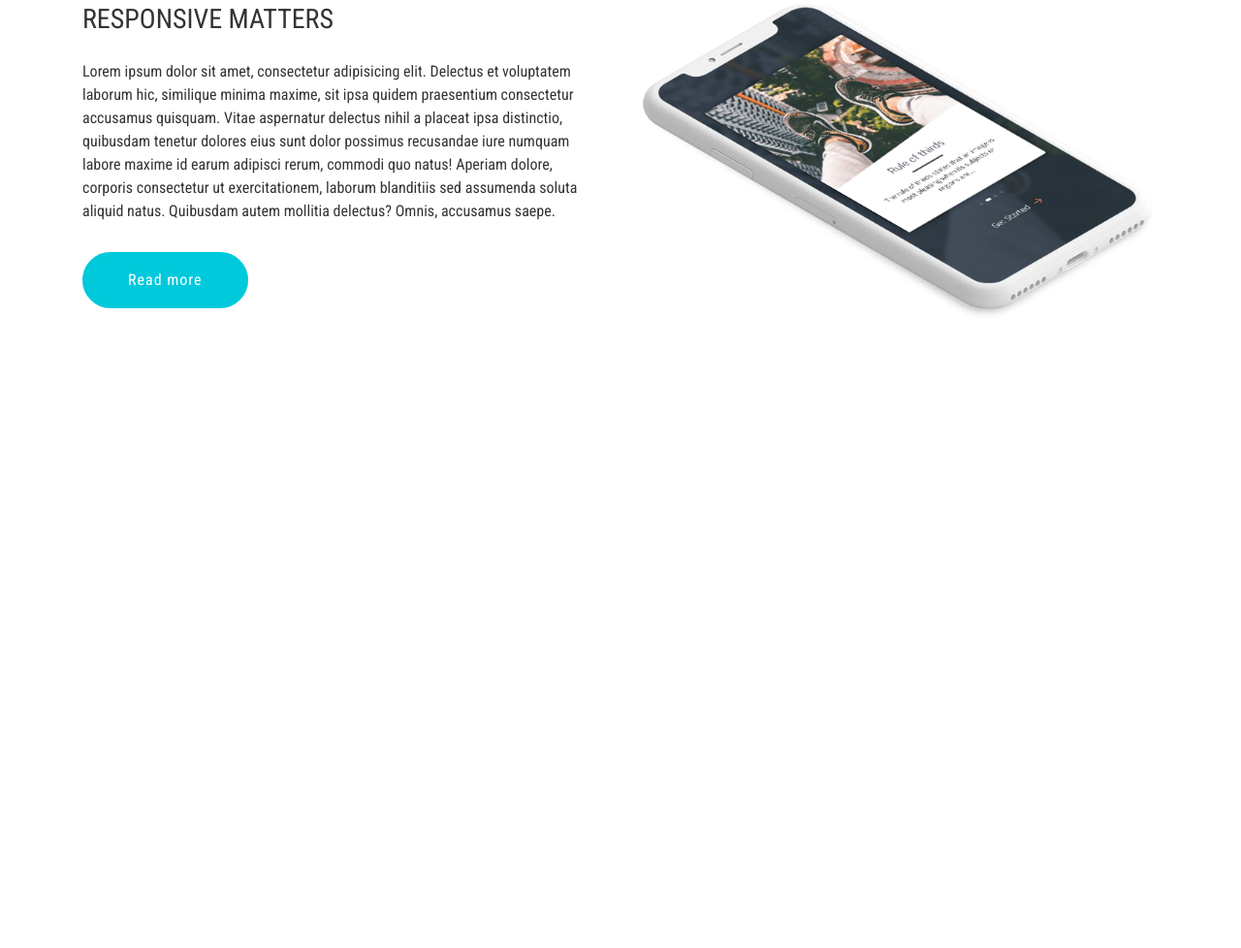
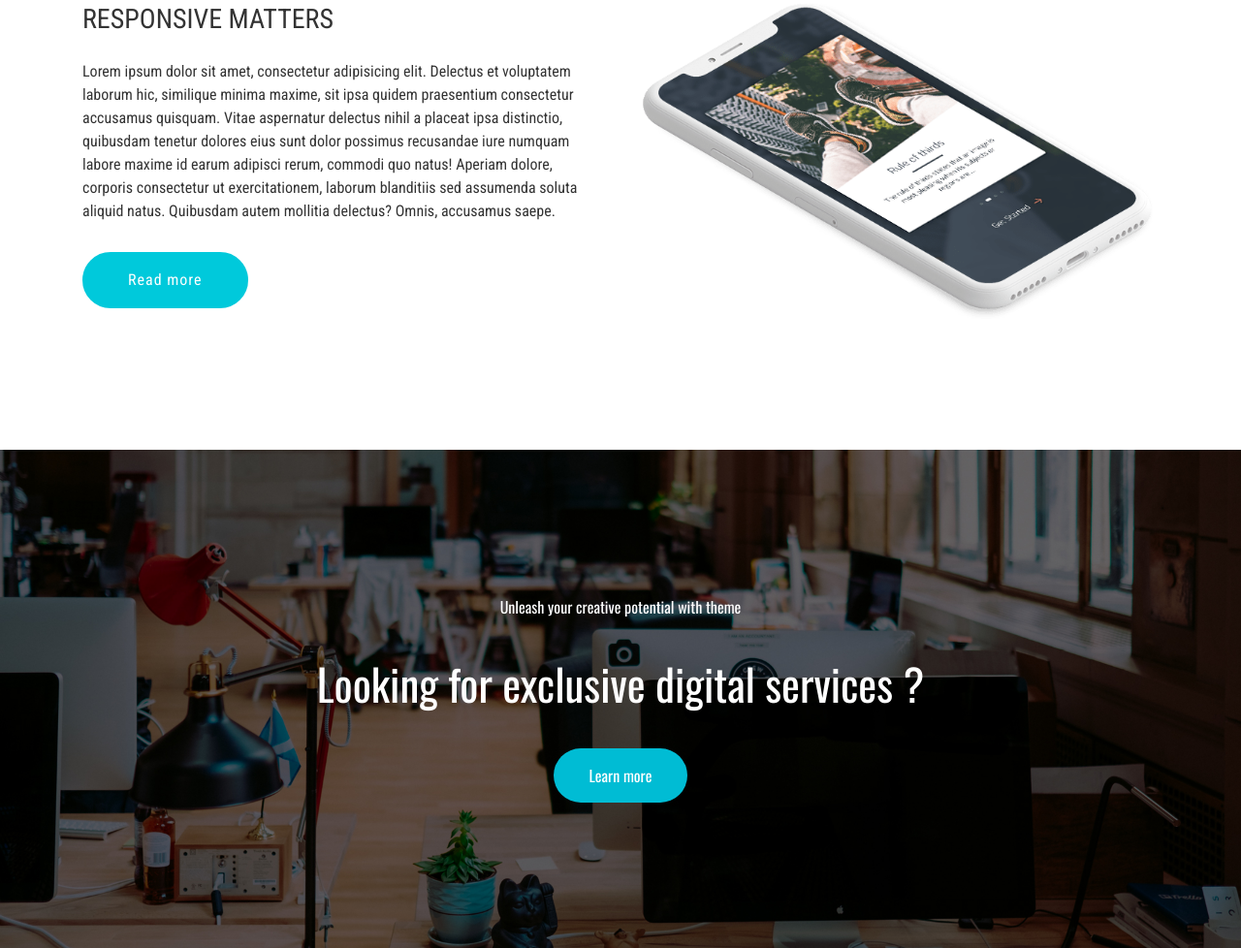
Before and after one commit to artemdolbiev/nike-complete, a website: page index.html in a window 1280 px wide. Shown: the part 3273-4251 px from the top of the page at 97% size. Before the commit the page ends 3737 px from the top, so only its background shows below. Drawn offline with nearby package versions, Linux system fonts and the light colour scheme.

Commit message:
End section parallax

```diff
--- a/assets/css/style.css
+++ b/assets/css/style.css
@@ -765,5 +765,34 @@ a.box.text-center {
 .my-mfp-slide-bottom.mfp-ready .zoom {
   opacity: 1;
   transform: translateY(0) perspective(375px) rotateX(0deg);
+}
 
+.parallax-setting {
+  background-image: url(../img/parallax4.jpg);
+  padding: 150px 150px;
+  background-attachment: fixed;
+  background-repeat: no-repeat;
+  background-size: cover;
+  background-position: center;
 }
+
+.parallax-setting h2 {
+  font-size: 45px;
+  font-weight: 400;
+  padding: 40px 0;
+}
+
+
+.parallax-setting a {
+  background: #00bcd4;
+  padding: 14px 35px;
+  border-radius: 50px;
+  transition: all 0.3s ease-in;
+  border: 2px solid transparent;
+}
+
+.parallax-setting a:hover {
+  background: transparent;
+  text-decoration: none;
+  border: 2px solid #00bcd4;
+}
--- a/index.html
+++ b/index.html
@@ -743,6 +743,21 @@
       </div>
     </div>
   </div>
+  <!-- End details -->
+  <!-- Parallax -->
+  <section class="parallax-setting">
+    <div class="container">
+      <div class="row">
+        <div class="col-lg-12 text-center">
+          <p class="color-white font-18">
+            Unleash your creative potential with theme
+          </p>
+          <h2>Looking for exclusive digital services ?</h2>
+          <a class="text-white btn" href="#">Learn more</a>
+        </div>
+      </div>
+    </div>
+  </section>
 
 
   <script src="https://code.jquery.com/jquery-3.5.1.js"></script>
```
Also changed, not shown: assets/img/parallax4.jpg (added).
